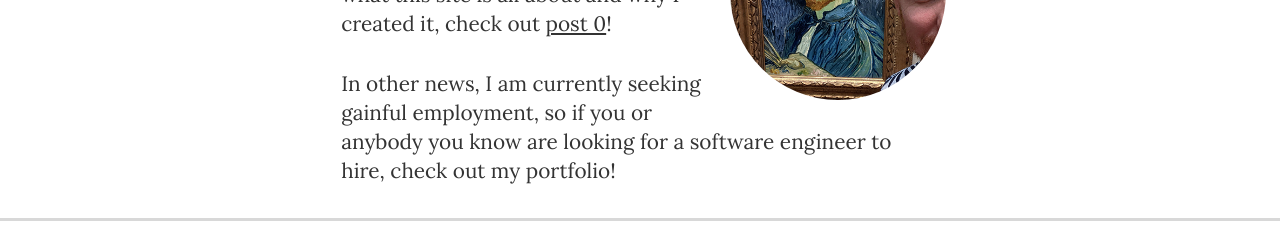
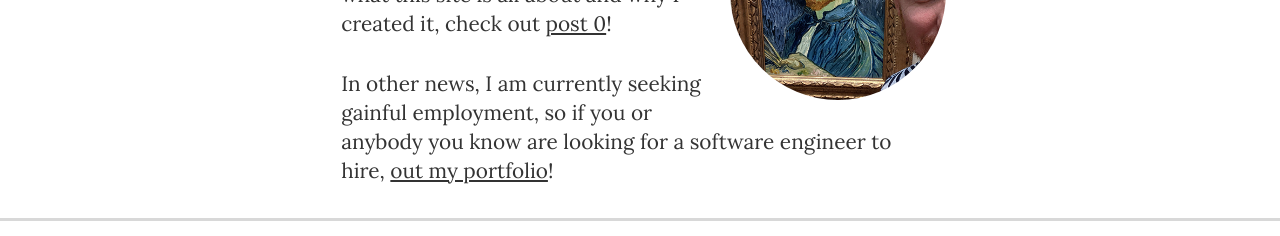
Before and after one commit to of20thmaine/pointlessproject, a SvelteKit app: page /about in a window 1280 px wide. Shown: the part 399-635 px from the top of the page. Built offline with nearby package versions, Linux system fonts and the light colour scheme.

Commit message:
Fix Link

```diff
--- a/src/routes/about/+page.svelte
+++ b/src/routes/about/+page.svelte
@@ -7,7 +7,7 @@
     </p>
     <p>
         In other news, I am currently seeking gainful employment, so if you or anybody you know are
-        looking for a software engineer to hire, check out my portfolio!
+        looking for a software engineer to hire, <a href="https://www.bobbypalmer.dev/">out my portfolio</a>!
     </p>
 </div>
 
```
